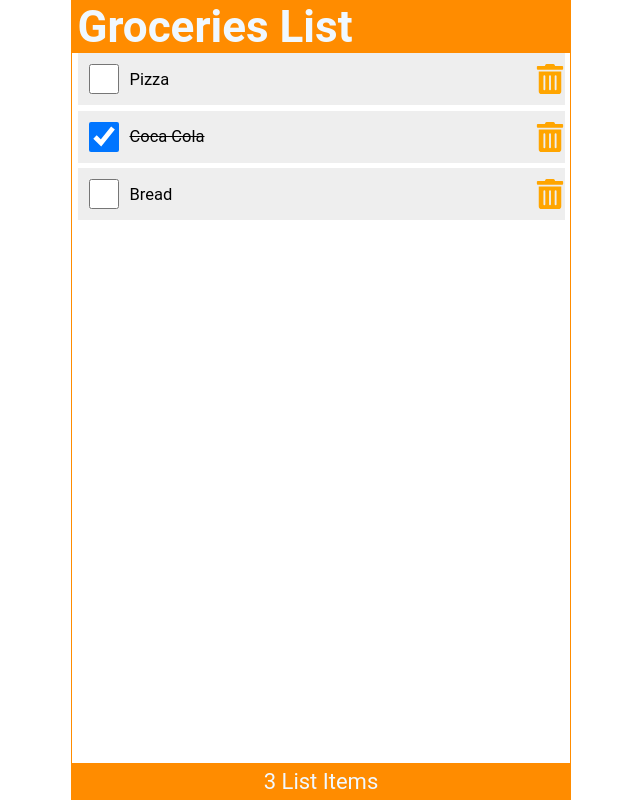
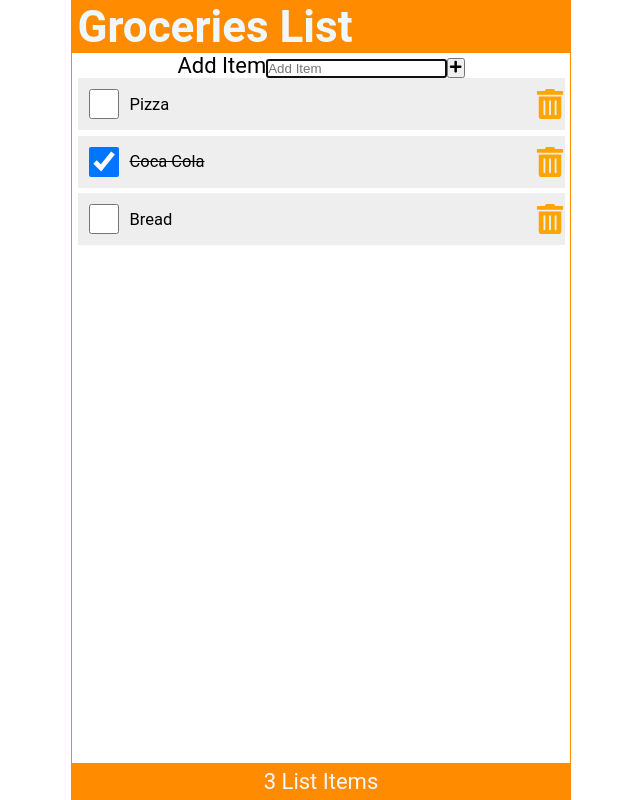
Before and after one commit to beniamincantorlabiserica/react-shopping-list, a React (Create React App) app: page / in a window 1280 px wide. Shown: the whole page, without its empty margins (319-959 px from the left). Built offline with nearby package versions, Linux system fonts and the light colour scheme.

Commit message:
added input for adding items

```diff
--- /dev/null
+++ b/src/AddItem.js
@@ -0,0 +1,24 @@
+import { FaPlus } from "react-icons/fa"
+
+const AddItem = () => {
+  return (
+    <form className='addForm'>
+        <label htmlFor='addItem'>Add Item</label>
+        <input
+            autoFocus
+            id="addItem"
+            type="text"
+            placeholder="Add Item"
+            required
+        />
+        <button
+            type='submit'
+            aria-label='Add Item'
+        >
+            <FaPlus/>
+        </button>
+    </form>
+  )
+}
+
+export default AddItem
--- a/src/App.js
+++ b/src/App.js
@@ -2,6 +2,7 @@ import Header from "./Header";
 import Content from "./Content";
 import Footer from "./Footer";
 import { useState } from 'react';
+import AddItem from "./AddItem";
 
 
 function App() {
@@ -38,6 +39,7 @@ const handleDelete = (id) => {
   return (
     <div className="App">
           <Header title="Groceries List"/>
+          <AddItem/>
           <Content
             items={items}
             handleCheck={handleCheck}
```
